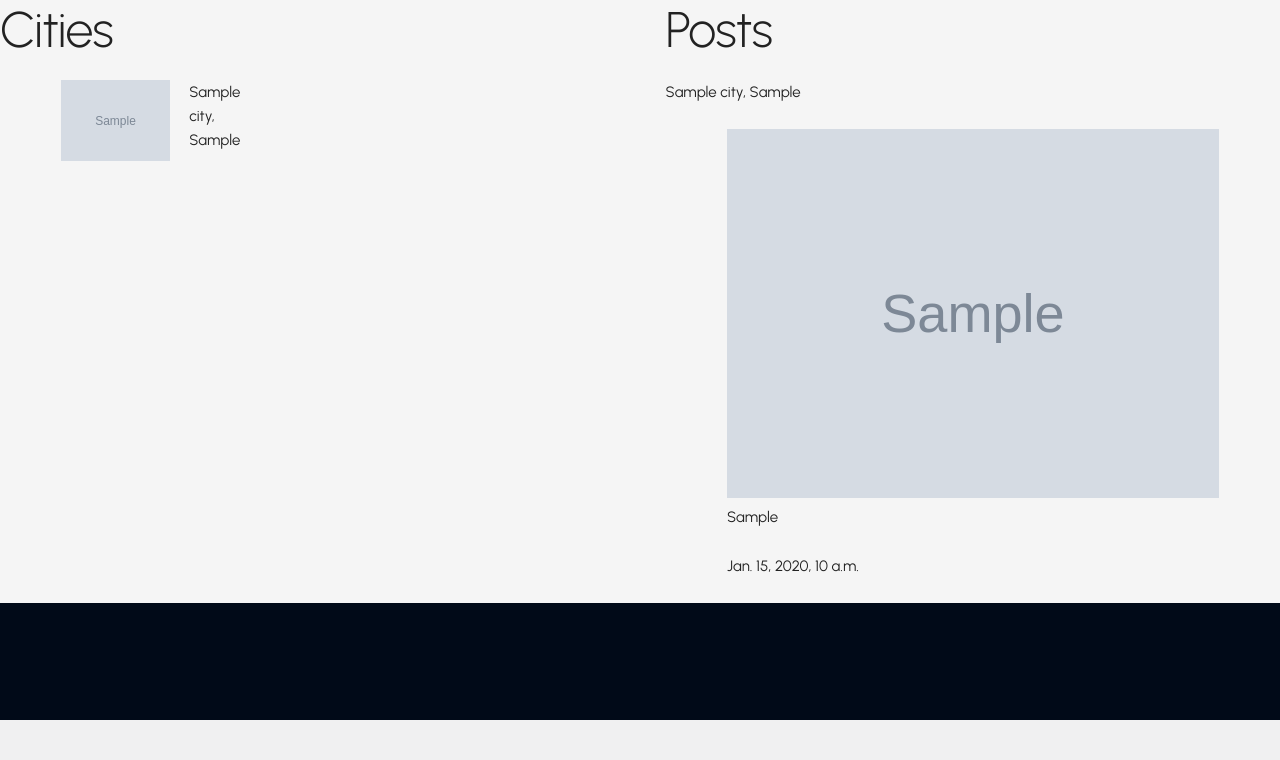
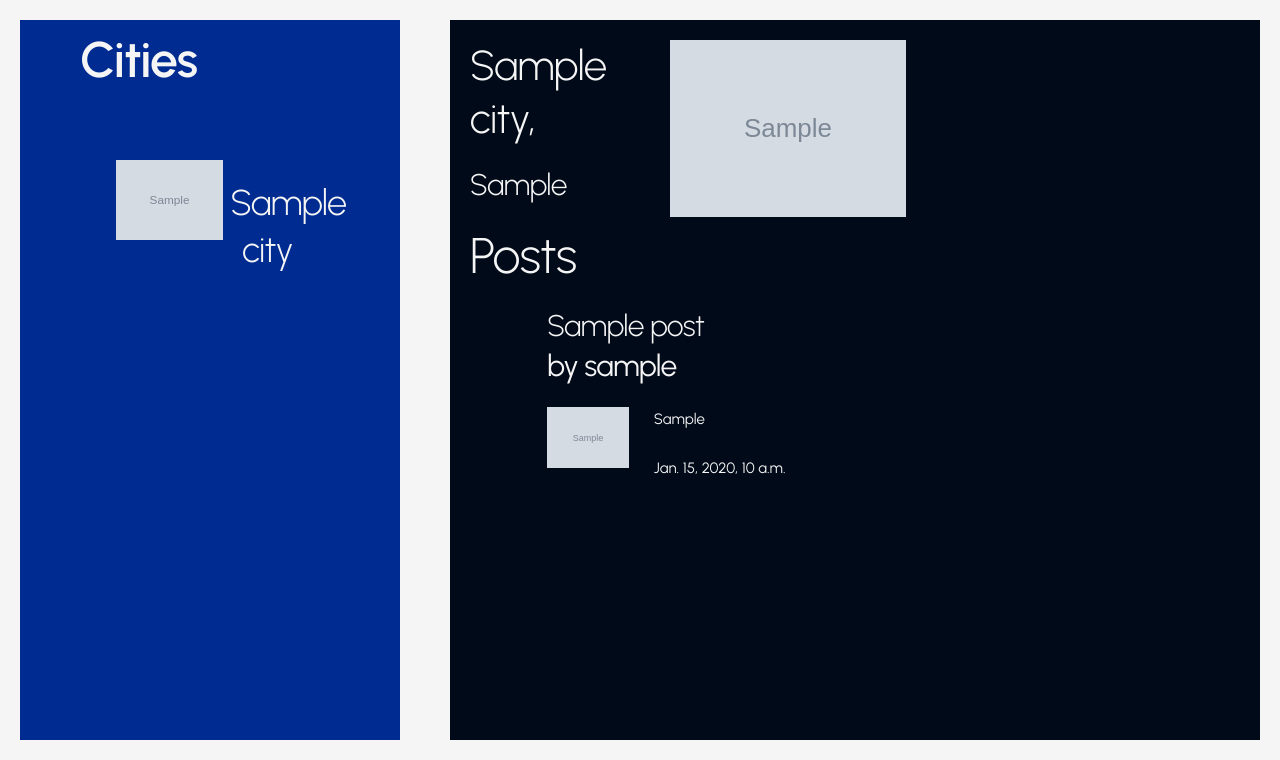
Before and after one commit to geearen/the-wayfarer, a Django app: page /cities/1/ in a window 1280 px wide. Shown: the part 80-840 px from the top of the page. Before the commit the page ends 800 px from the top, so only its background shows below. Run offline with Django 3.2, Linux system fonts and the light colour scheme; tables that the repository leaves empty hold one stand-in row (values such as "Sample post"); grey boxes marked "Sample" are stand-in pictures.

Commit message:
added a few styling

```diff
--- a/app_account/static/styles/main.css
+++ b/app_account/static/styles/main.css
@@ -405,8 +405,36 @@ h6, span {
 /* city detail css */
 .city_post{
   background-color: whitesmoke;
+  min-height: 90vh;
+  padding:20px;
 }
-
+.city_card{
+  padding: 5rem;
+}
+.city_card:hover{
+  background-color: var(--button);
+}
+.city_section_list{
+  background-color: var(--hightlight);
+  color: var(--text);
+  min-height: 90vh;
+  padding: 10px;
+}
+.city_header_selection{
+  padding-left: 5rem;
+  font-family: 'Urbanist', sans-serif;
+  font-weight: 600;
+}
+.city_name{
+  text-align: center;
+  padding-top: 2rem;
+}
+.post_section{
+  background-color: var(--background);
+  color: var(--text);
+  padding: 20px;
+  min-height:90vh;
+}
 
 /* .city_index_img {
   height: 200px;
--- a/app_content/templates/city_detail.html
+++ b/app_content/templates/city_detail.html
@@ -5,38 +5,60 @@
 <div class="city_post">
   <div class="row">
 
-    <div class="six columns city_section_list">
-      <h1 class="city_header_index">Cities</h1>
+    <div class="four columns city_section_list">
+      <h1 class="city_header_selection">Cities</h1>
 
       {% for city in cities %}
       <div class="container city_card">
         <div class="row">
           <a href="{% url 'city_detail' city.pk %}">
             <img
-              class="three columns city_index_img"
+              class="seven columns city_index_img"
               src="{{city.city_image}}"
               alt="city_image"
             />
           </a>
-          <p class="two columns">{{city.city_name}}, {{city.country}}</p>
+          <div class="five columns">
+            <h3 class= "city_name">{{city.city_name}}</h3>
+          </div>
         </div>
       </div>
       {% empty %} {% endfor %}
     </div>
 
 
-    <div class="six columns post_section">
+    <div class="eight columns post_section">
+
+      <section class="row top_post">
+        <div class="three columns post_city_header">
+          <h2>{{city.city_name}},</h2>
+          <h4>{{city.country}}</h4>
+        </div>
+        <div class="four columns city_image">
+          <img src="{{city.city_image}}" alt="city_image">
+        </div>
+      </section>
+
       <h1 class="post_header_index">Posts</h1>
-      <p>{{city.city_name}}, {{city.country}}</p>
-
       {% for post in city.posts.all %}
       <div class="container post_card">
-        <div class="row">
-          <h3>{{city.post.title}}</h3>
-          <img src="{{post.post_image}}" alt="" />
-          <p>{{post.tips}}</p>
-          <p>{{post.post_date}}</p>
-        </div>
+          <div class="post_header">
+            <h4>{{post.title}} <span class ="post_author"> by {{post.profile.user}}</span> </h4>
+          </div>
+
+
+
+            <div class="row post_content">
+                <div class="two columns">
+                  <img src="{{post.post_image}}" alt="post_image" />
+                </div>
+                <div class="six columns">
+                  <p>{{post.tips}}</p>
+                  <p>{{post.post_date}}</p>
+                </div>
+            </div>
+
+
       </div>
       {% empty %} {% endfor %}
     </div>
```
